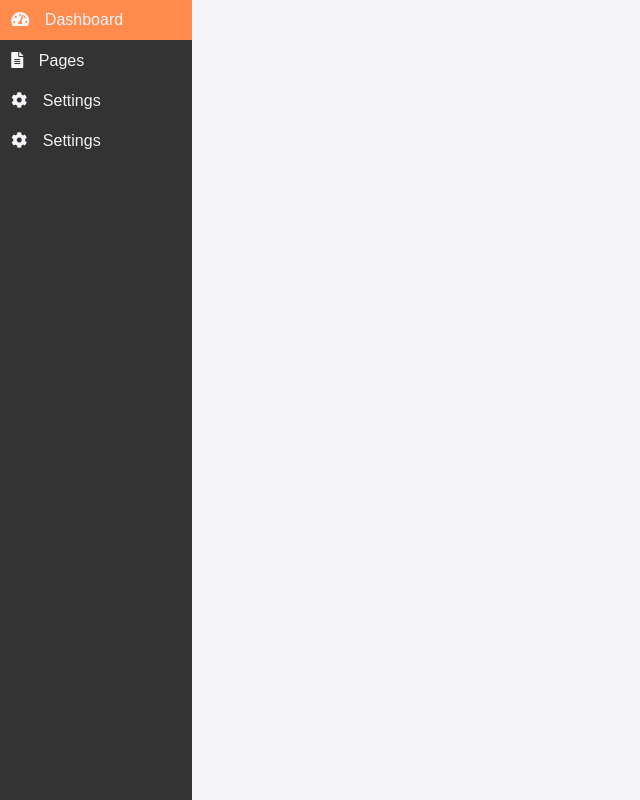
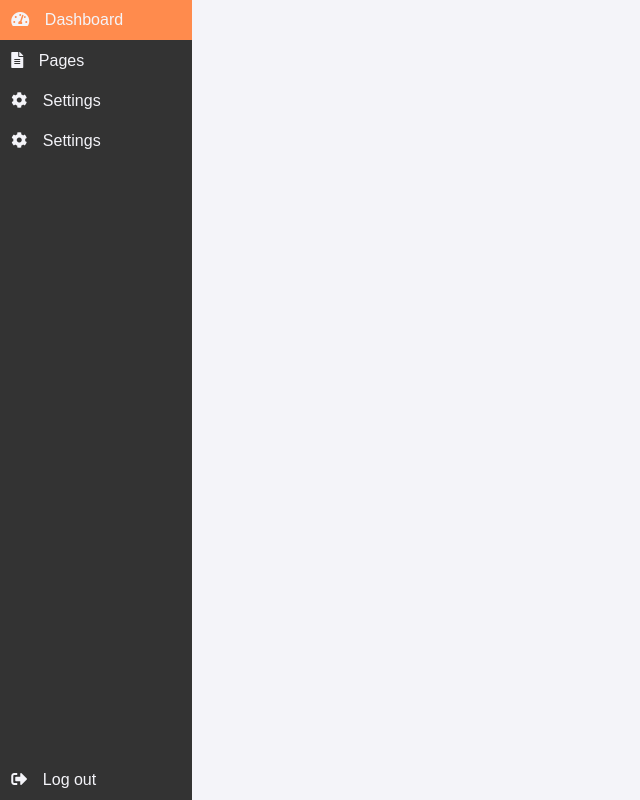
Before and after one commit to kmtrebacz/clockwork-cms, a PHP site: template clockwork-admin/templates/pages/dashboard.twig in a window 1280 px wide. Shown: the whole page, without its empty margins (0-640 px from the left). Run offline with PHP 8.4, Linux system fonts and the light colour scheme; the template is opened without the code that fills it, so the values that code supplies are empty; some libraries are stand-ins or nearby versions.

Commit message:
feat: add log out to nav

```diff
--- a/clockwork-admin/assets/css/base.css
+++ b/clockwork-admin/assets/css/base.css
@@ -36,6 +36,9 @@ nav {
     width: 12em;
     height: 100vh;
     position: fixed;
+    display: flex;
+    flex-direction: column;
+    justify-content: space-between;
     top: 0;
     left: 0;
 }
--- a/clockwork-admin/templates/base.twig
+++ b/clockwork-admin/templates/base.twig
@@ -36,6 +36,12 @@
                                    <span>Settings</span>
                               </li>
                          </ul>
+                         <ul>
+                              <li>
+                                   <i class="fas fa-sign-out-alt"></i>
+                                   <span>Log out</span>
+                              </li>
+                         </ul>
                     </nav>
                {% endif %}
                <main>
```
